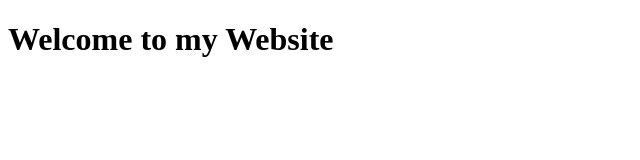
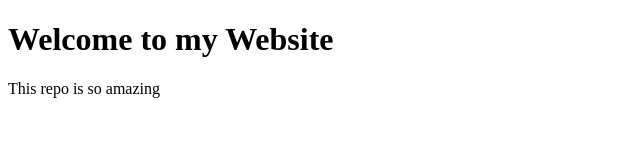
Before and after one commit to thabanitakwena/myfirstrepo, a plain HTML site: page index.html in a window 1280 px wide. Shown: the whole page, without its empty margins (0-640 px from the left). Drawn offline with Linux system fonts and the light colour scheme.

Commit message:
Update index.html
I wrote a little message there

```diff
--- a/index.html
+++ b/index.html
@@ -7,5 +7,6 @@
 </head>
 <body>
     <h1>Welcome to my Website</h1>
+    <p>This repo is so amazing</p>
 </body>
 </html>
```
